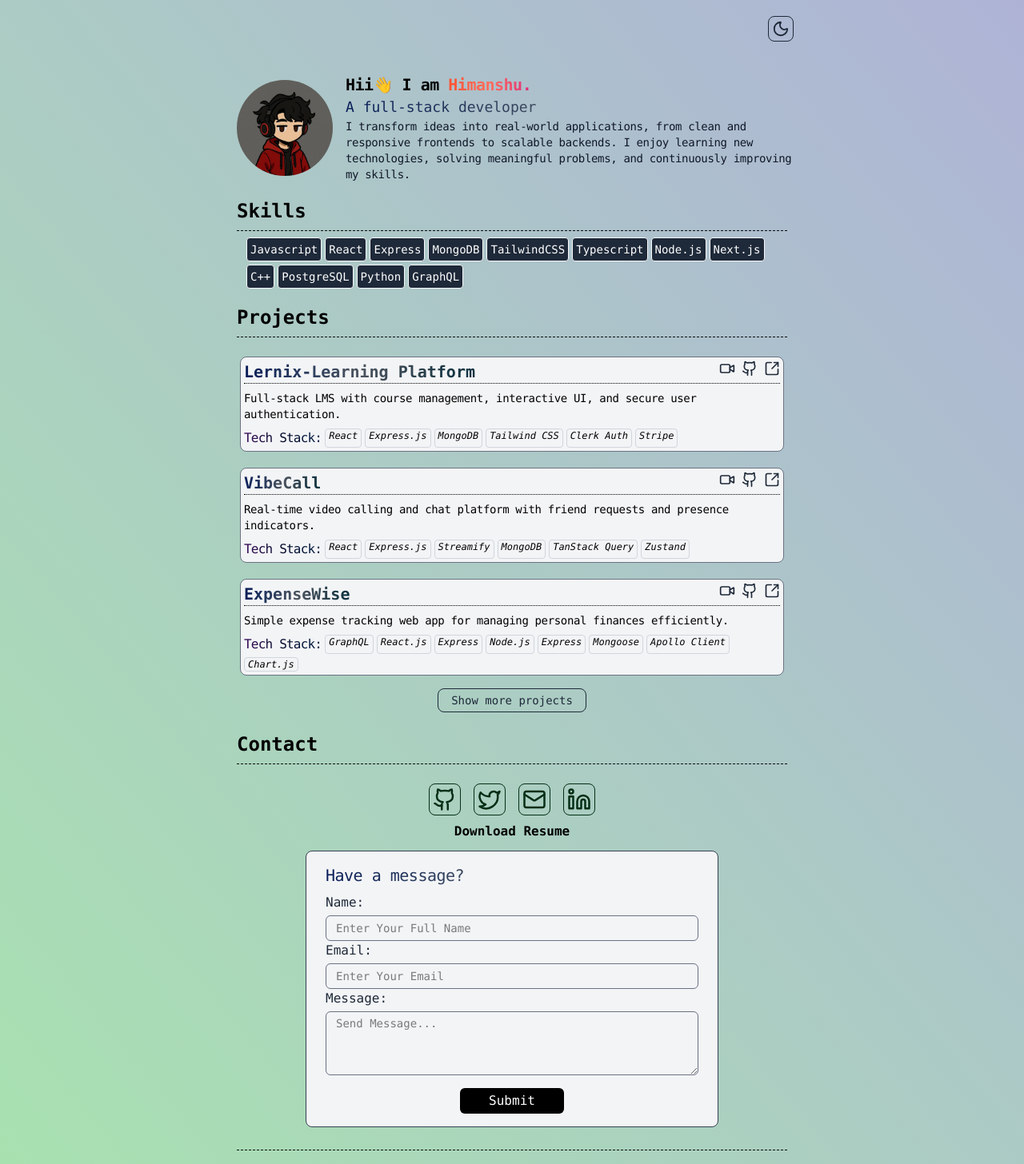
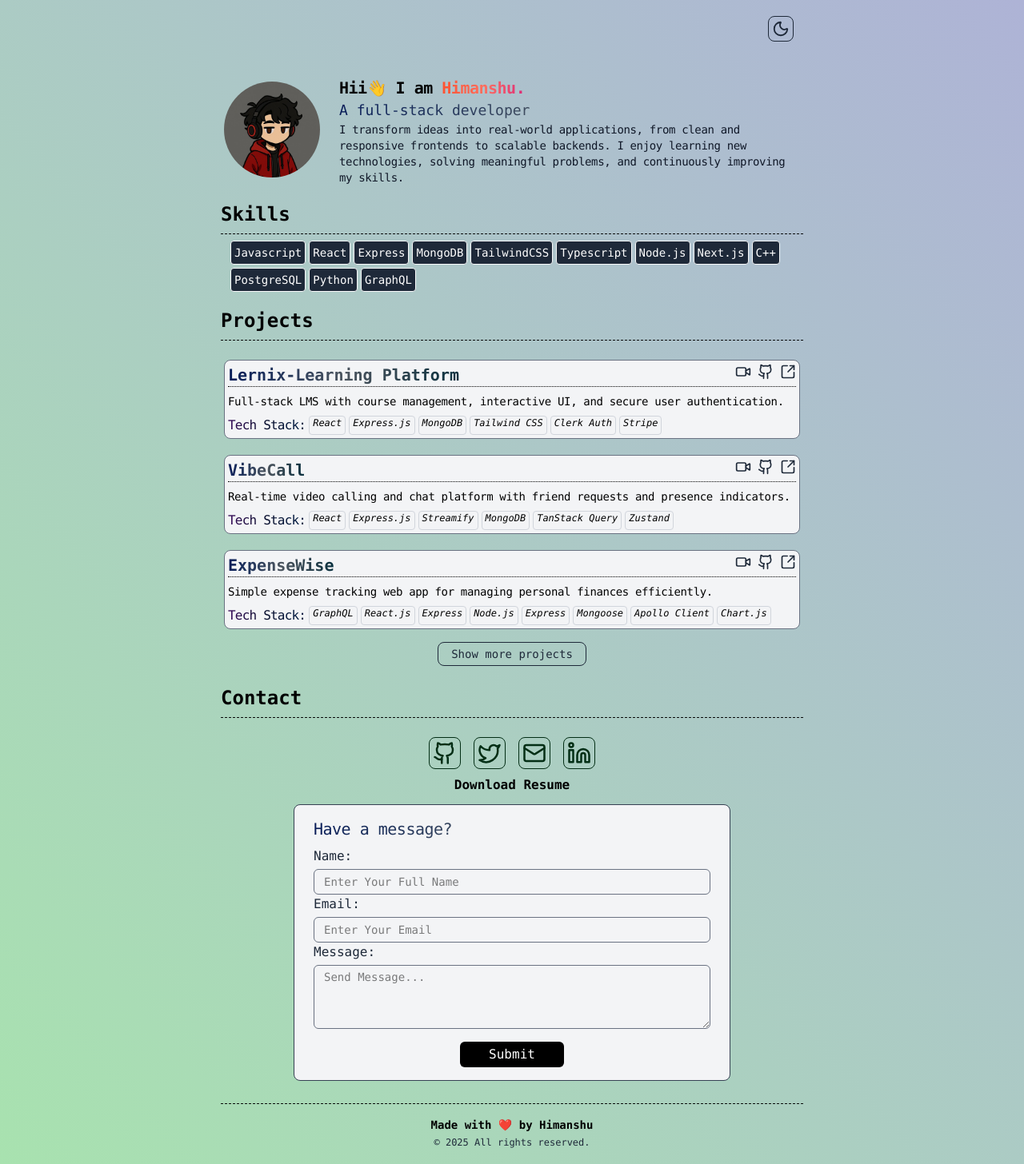
Before and after one commit to himanshur4/portfolio-v1, a React (Vite) app: page / in a window 1280 px wide. Shown: the top 1456 px of the page at 80% size. Built offline with nearby package versions, Linux system fonts and the light colour scheme.

Commit message:
fix: adjust margins in multiple components for consistent layout

```diff
--- a/src/components/Contact.jsx
+++ b/src/components/Contact.jsx
@@ -7,7 +7,7 @@ const Contact = () => {
     window.location.href=url
   }
   return (
-    <div className=' ml-10 mt-5 mr-10'>
+    <div className='mt-5 mx-5'>
       <h1 className='font-bold text-lg sm:text-xl md:text-2xl'>
         Contact<hr className='mt-2 border-dashed' />
 
--- a/src/components/Footer.jsx
+++ b/src/components/Footer.jsx
@@ -2,7 +2,7 @@ import React from 'react'
 
 const Footer = () => {
   return (
-    <div className=' ml-10 pt-5 mr-10 text-center mb-5'>
+    <div className=' mx-5 pt-5 text-center mb-5'>
         <hr className='mt-2 border-dashed' />
       <h1 className='font-semibold text-sm sm:text-md md:text-md pt-4'>
 
--- a/src/components/Hero.jsx
+++ b/src/components/Hero.jsx
@@ -1,13 +1,13 @@
 
 const Hero = () => {
   return (
-    <div className='flex flex-col mt-5 ml-10'>
+    <div className='flex flex-col mt-5 mx-4'>
       <div className="flex flex-col items-start md:items-center md:gap-4 md:flex-row gap-2">
-        <img src="/pfp13.jpg" className='w-15 sm:w-17 md:w-28 lg:w-30 rounded-full' alt="profilePic" />
-        <div className="flex-col">
-          <h1 className='text-xl tracking-tight font-semibold'>Hii👋 I am <span className='bg-clip-text text-transparent bg-gradient-to-r from-[#FF512F] via-[#FF6F5E] to-[#DD2476]'>Himanshu.</span></h1>
-          <h3 className='text-lg bg-clip-text text-transparent bg-gradient-to-r dark:from-[#A1C2D4] dark:via-[#BAC8A3] dark:to-[#F1F2B5] from-[#081c58] via-[#4B545E] to-[#09313f]'>A full-stack developer</h3>
-          <p className='text-xs tracking-tight sm:text-sm text-gray-900 dark:text-gray-300 mr-5'>I transform ideas into real-world applications, from clean and responsive frontends to scalable backends. I enjoy learning new technologies, solving meaningful problems, and continuously improving my skills.</p>
+        <img src="/pfp13.jpg" className='w-15 sm:w-17 md:w-28 lg:w-30 rounded-full ml-2' alt="profilePic" />
+        <div className="flex-col mt-1">
+          <h1 className='text-xl tracking-tight font-semibold ml-2'>Hii👋 I am <span className='bg-clip-text text-transparent bg-gradient-to-r from-[#FF512F] via-[#FF6F5E] to-[#DD2476]'>Himanshu.</span></h1>
+          <h3 className='text-lg bg-clip-text text-transparent bg-gradient-to-r dark:from-[#A1C2D4] dark:via-[#BAC8A3] dark:to-[#F1F2B5] from-[#081c58] via-[#4B545E] to-[#09313f] ml-2'>A full-stack developer</h3>
+          <p className='text-sm tracking-tight sm:text-sm text-gray-900 dark:text-gray-300 mr-3 ml-2'>I transform ideas into real-world applications, from clean and responsive frontends to scalable backends. I enjoy learning new technologies, solving meaningful problems, and continuously improving my skills.</p>
           </div>
       </div>
     </div>
--- a/src/components/Projects.jsx
+++ b/src/components/Projects.jsx
@@ -8,7 +8,7 @@ const Projects = () => {
     window.location.href = url;
   }
   return (
-    <div className=' ml-10 mt-5 mr-10'>
+    <div className='mt-5 mx-5'>
       <h1 className='font-bold text-lg sm:text-xl md:text-2xl'>
         Projects<hr className='mt-2 border-dashed' />
       </h1>
--- a/src/components/Skills.jsx
+++ b/src/components/Skills.jsx
@@ -3,7 +3,7 @@ import {data} from '../data.js'
 
 const Skills = () => {
   return (
-    <div className=' ml-10 mt-5 mr-10'>
+    <div className=' mt-5 mx-5'>
       <h1 className='font-bold text-lg sm:text-xl md:text-2xl'>
         Skills<hr className='mt-2 border-dashed'/>
 
```
